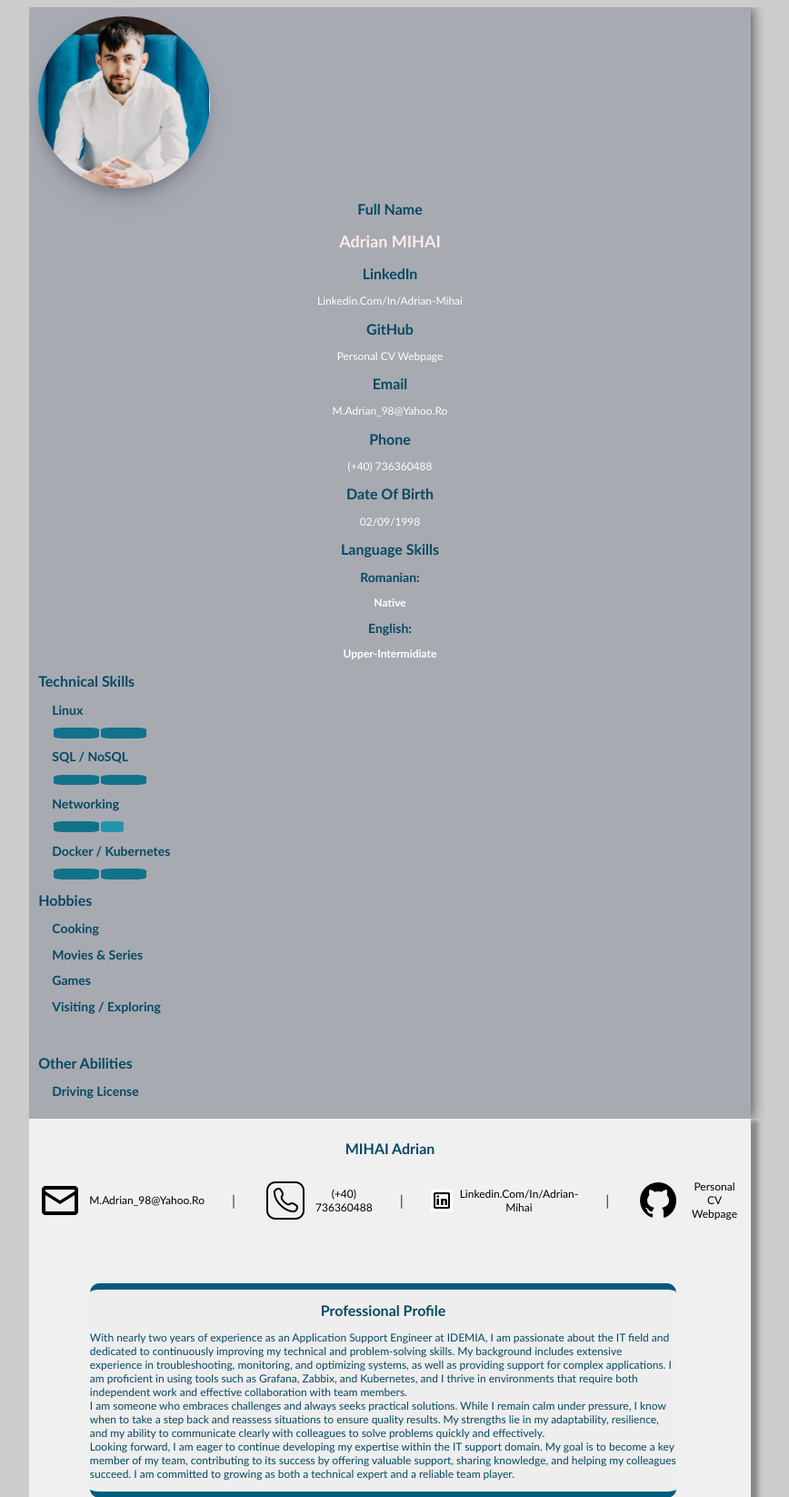
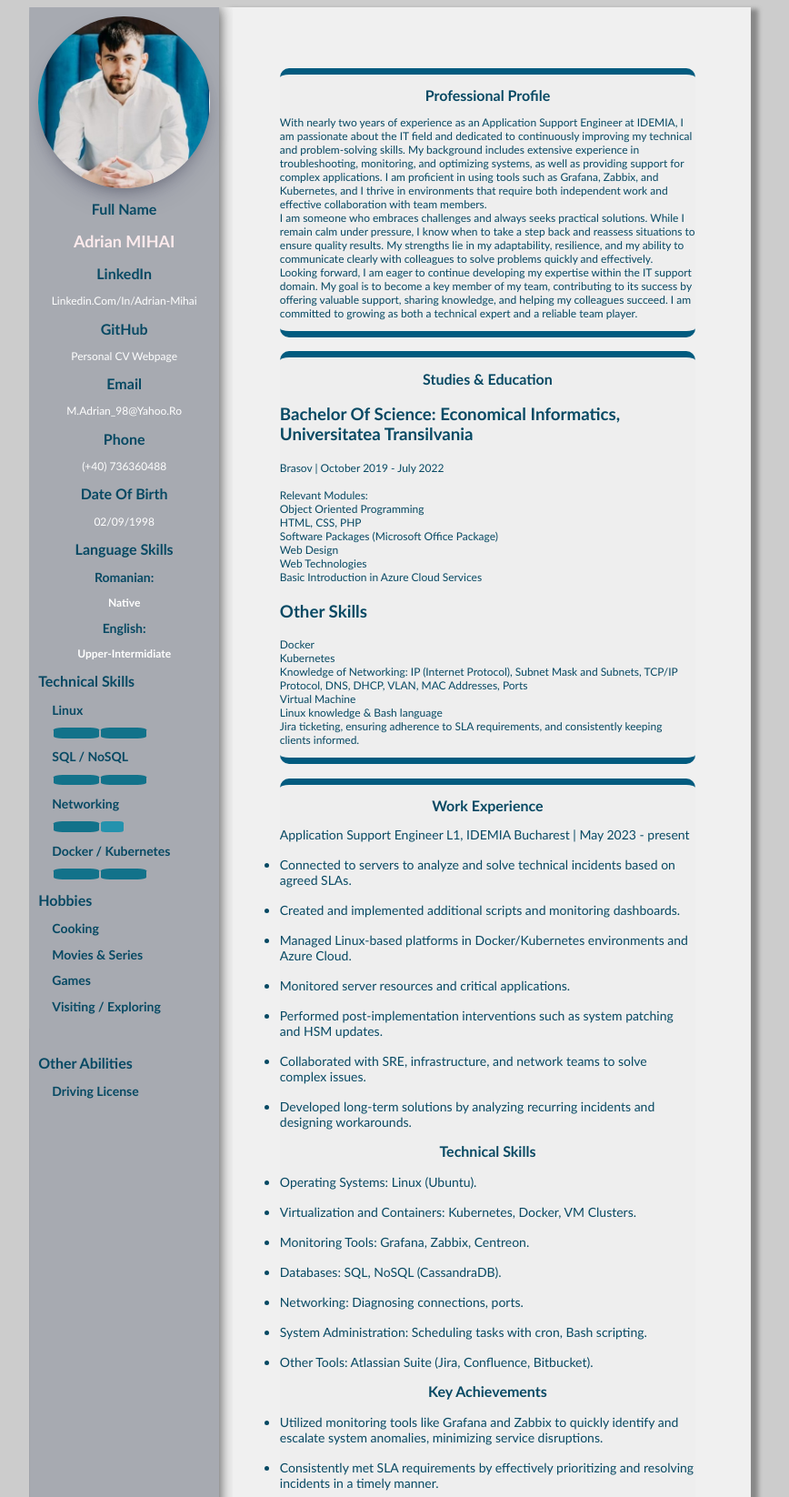
Before and after one commit to adrianmihai98/adrianmihai98.github.io, a PHP site: page / in a window 1280 px wide. Shown: the top 1646 px of the page at 91% size, without its empty margins (211-1079 px from the left). Run offline with PHP 8.4, Linux system fonts and the light colour scheme.

Commit message:
display toggle and minimizing icons except gif

```diff
--- a/index.html
+++ b/index.html
@@ -81,7 +81,7 @@
                 <span class="separator">|</span>
                 <div class="detail"><img src="/images/phone.png" alt="Phone"><p><a href="tel:0736360488">(+40) 736360488</a></p></div>
                 <span class="separator">|</span>
-                <div class="detail"><img src="/images/linkedin.gif" alt="LinkedIn Gif"><p><a href="https://www.linkedin.com/in/adrian-mihai-a1751322a/">linkedin.com/in/adrian-mihai</a></p></div>
+                <div class="detail"><img class="linkedin-icon" src="/images/linkedin.gif" alt="LinkedIn Gif"><p><a href="https://www.linkedin.com/in/adrian-mihai-a1751322a/">linkedin.com/in/adrian-mihai</a></p></div>
                 <span class="separator">|</span>
                 <div class="detail"><img src="/images/github.png" alt="GitHub"><p><a href="https://adrianmihai98.github.io/">Personal CV Webpage</a></p></div>
             </div>
--- a/style.css
+++ b/style.css
@@ -172,13 +172,22 @@ body {
     }
   }
   .pdfTitle {
-    text-align: center; /* Centrează textul în interiorul .pdfTitle */
+    text-align: center;
 }
   .pdfDetails {
     display: flex;
     justify-content: center;
     align-items: center;
     gap: 20px;
+}
+
+.pdfDetails img {
+  width: 50%;
+  height: auto;
+}
+
+.pdfDetails img.linkedin-icon {
+  width: 100%;
 }
 
 .detail {
@@ -197,6 +206,21 @@ body {
 
 .pdfDetails img {
     margin-right: 8px;
+}
+
+/* Ascunde elementul pe pagină */
+.pdfTitle, .pdfDetails {
+  display: none;
+}
+
+/* Afișează elementul doar la imprimare (sau salvarea ca PDF) */
+@media print {
+  .pdfTitle, .pdfDetails {
+      display: block; /* Afișează elementele în PDF */
+  }
+  .aside-1{
+    display: none;
+  }
 }
 
 
```
